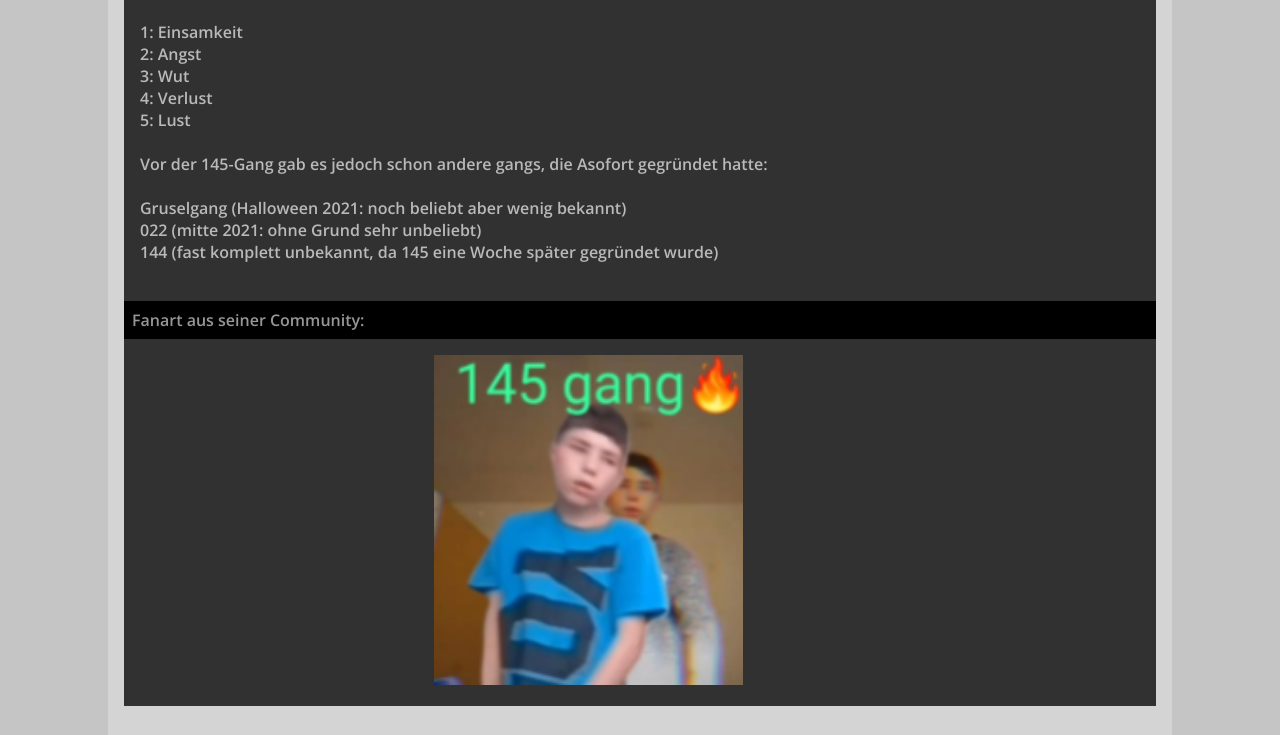
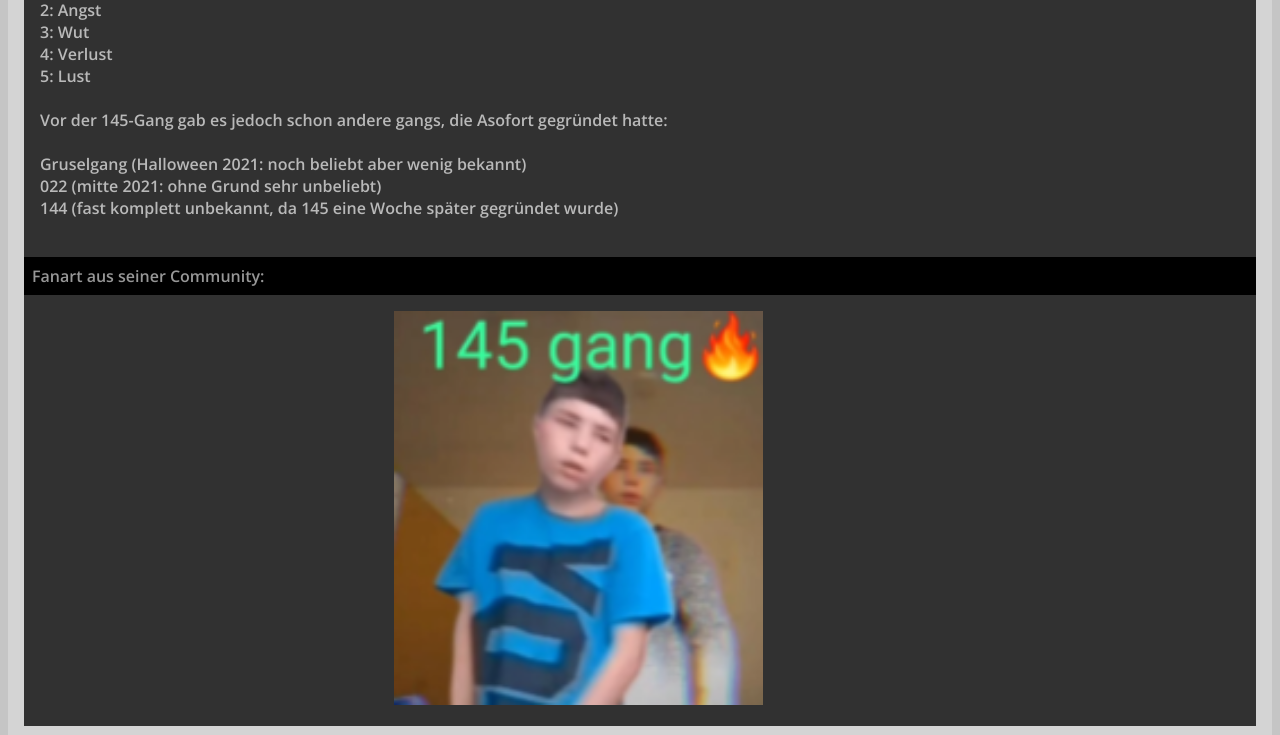
Before and after one commit to LetsHopf/LetsHopf.github.io, a plain HTML site: page index.html in a window 1280 px wide. Shown: the part 2630-3365 px from the top of the page. Drawn offline with nearby package versions, Linux system fonts and the light colour scheme.

Commit message:
Update index.html

```diff
--- a/index.html
+++ b/index.html
@@ -17,8 +17,7 @@
             font-family: 'Open Sans', sans-serif;
             background-color:rgb(197, 197, 197);
 
-            padding-left: 100px;
-            padding-right: 100px;
+
         }
 
         .header-image {
```
